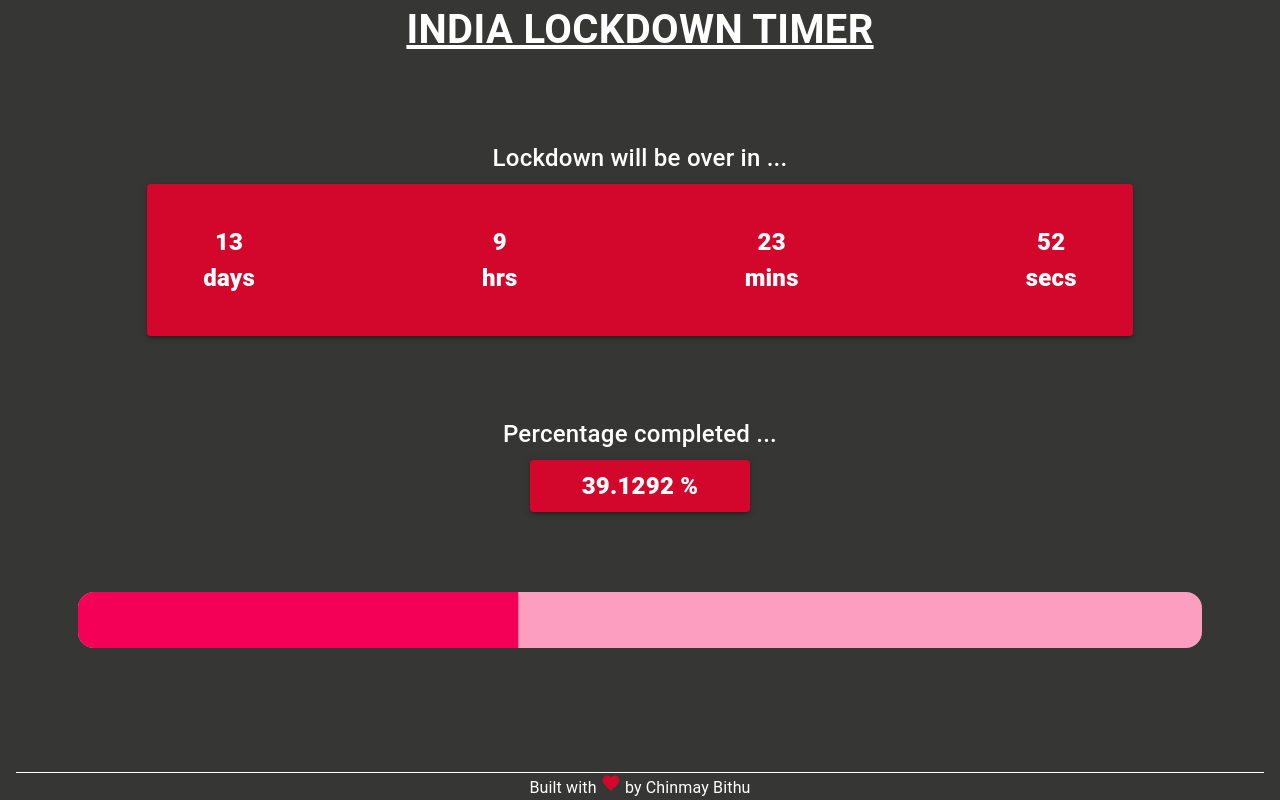
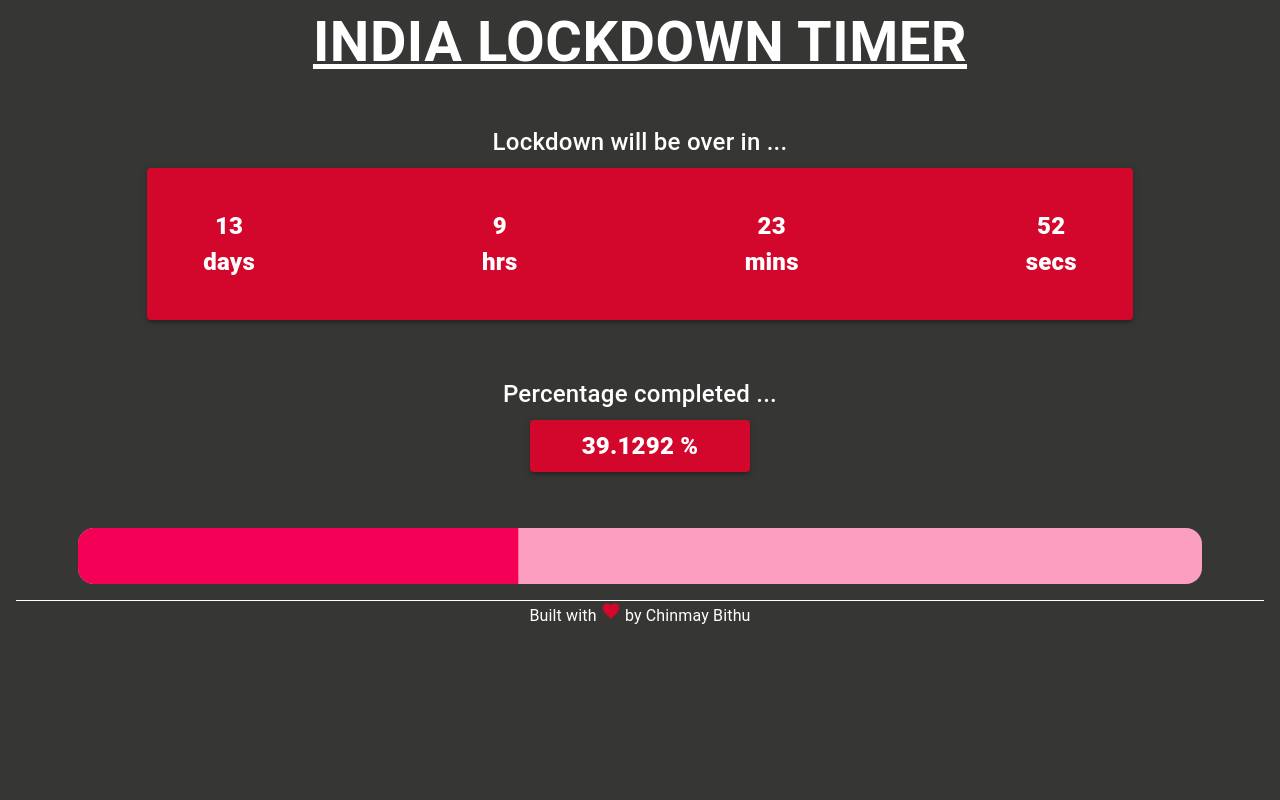
Before and after one commit to cbithu/lockdown-timer, a React (Create React App) app: page / in a window 1280 px wide. Built offline with nearby package versions, Linux system fonts and the light colour scheme.

Commit message:
name display without scrolling

```diff
--- a/src/App.js
+++ b/src/App.js
@@ -12,15 +12,14 @@ const styles = () => ({
     alignItems: "center",
     flexDirection: "column",
     flexGrow: 1,
-    justifyContent: "space-around",
-    height: "100vh"
+    justifyContent: "space-around"
   },
   heading: {
     color: "#ffffff",
     fontWeight: "bold",
-    marginBottom: "10vh",
+    marginBottom: "5vh",
     textDecoration: "underline",
-    fontSize: "5vh",
+    fontSize: "7vh",
     textAlign: "center",
     whiteSpace: "unset"
   },
@@ -37,7 +36,7 @@ const styles = () => ({
     flexDirection: "row",
     justifyContent: "space-between",
     width: "70%",
-    marginBottom: "10vh",
+    marginBottom: "7vh",
     minWidth: "30vh"
   },
   paperRootTwo : {
@@ -47,7 +46,7 @@ const styles = () => ({
     flexDirection: "row",
     justifyContent: "space-around",
     width: "15%",
-    marginBottom: "10vh",
+    marginBottom: "7vh",
     minWidth: "15vh"
   },
   countdownTime : {
--- a/src/components/ProgressBar/ProgressBar.js
+++ b/src/components/ProgressBar/ProgressBar.js
@@ -6,7 +6,8 @@ import LinearProgress from '@material-ui/core/LinearProgress';
 const styles = {
   root: {
     flexGrow: 1,
-    width: "90%"
+    width: "90%",
+    marginBottom: "2vh"
   },
   barRoot: {
     height: "7vh",
```
